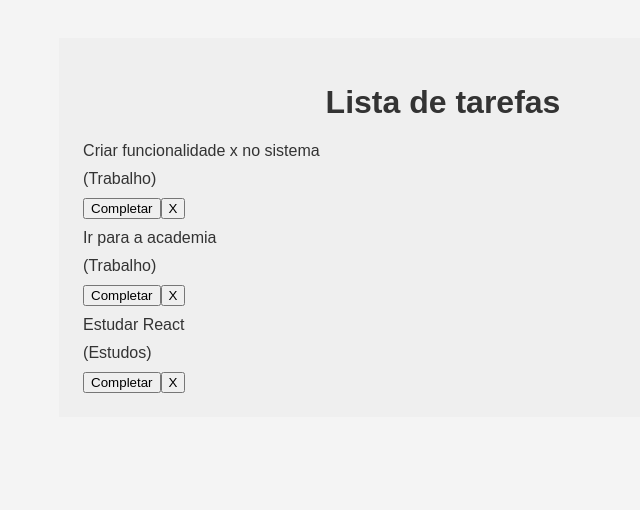
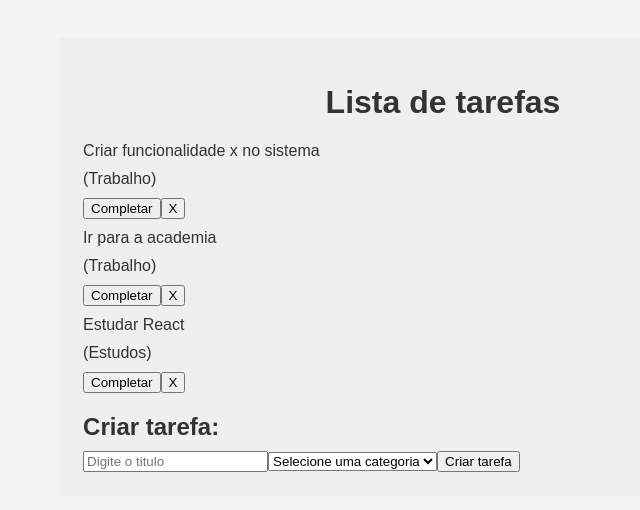
Before and after one commit to Arthur-zct/todo-list, a React (Vite) app: page / in a window 1280 px wide. Shown: the top 510 px of the page, without its empty margins (197-837 px from the left). Built offline with nearby package versions, Linux system fonts and the light colour scheme.

Commit message:
Criando ListaForm
criando o componente ListaForm

```diff
--- a/src/App.jsx
+++ b/src/App.jsx
@@ -1,6 +1,7 @@
 import { useState } from 'react'
 import Lista from './components/Lista'
 import './App.css'
+import ListaForm from './components/ListaForm'
 
 function App() {
   const [todos, setTodos] = useState([
@@ -35,6 +36,7 @@ function App() {
         ))}
 
       </div>
+      <ListaForm />
     </div>
   )
 }
--- /dev/null
+++ b/src/components/ListaForm.jsx
@@ -0,0 +1,21 @@
+import React from "react";
+
+const ListaForm = () => {
+    return (
+        <div className="todo-form">
+            <h2>Criar tarefa:</h2>
+            <form>
+                <input type="text" placeholder="Digite o titulo"/>
+                <select>
+                    <option value="">Selecione uma categoria</option>
+                    <option value="Trabalho">Trabalho</option>
+                    <option value="Pessoal">Pessoal</option>
+                    <option value="Estudos">Estudos</option>
+                </select>
+                <button type="submit">Criar tarefa</button>
+            </form>
+        </div>
+    )
+}
+
+export default ListaForm
```
